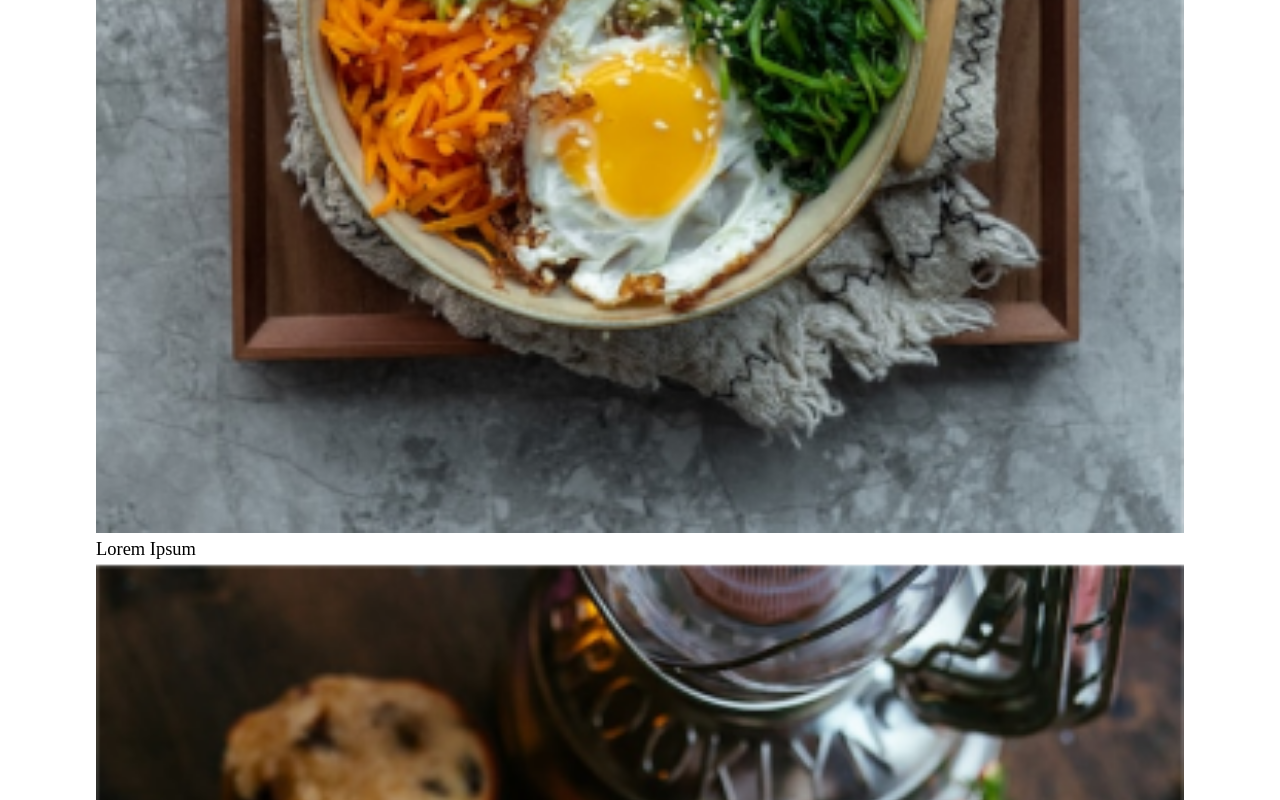
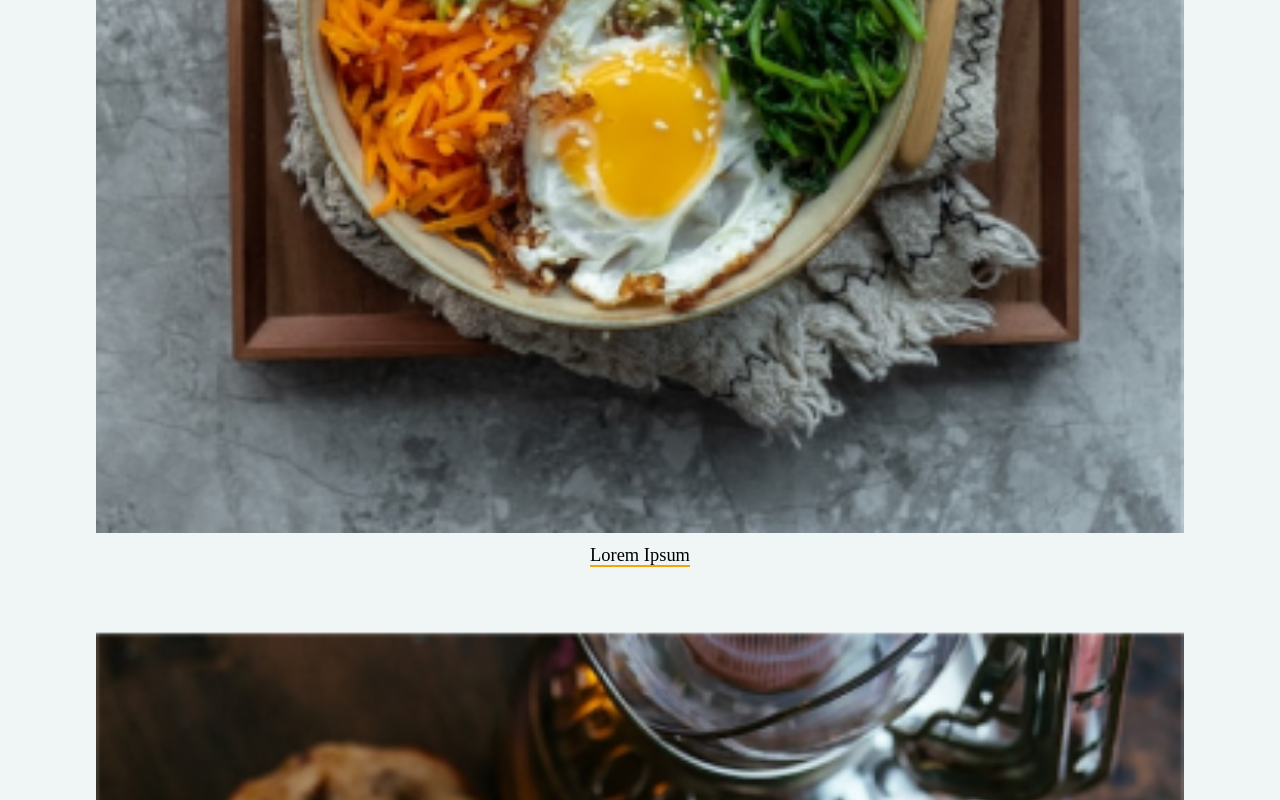
Before and after one commit to JuszJo/food, a plain HTML site: page index.html in a window 1280 px wide. Shown: the part 2000-2800 px from the top of the page. Drawn offline with Linux system fonts and the light colour scheme.

Commit message:
more css

```diff
--- a/index.html
+++ b/index.html
@@ -97,27 +97,35 @@
             </div>
         </section>
         <section>
-            <div class="div-padding">
+            <div id="menu-div" class="div-padding">
                 <div class="container">
                     <div>
-                        <h4 class="highlight">Menu</h4>
+                        <h4 style="text-align: center;" class="highlight">Menu</h4>
                     </div>
-                    <div id="menu-div" class="flex">
+                    <div id="food-div" class="flex">
                         <figure>
                             <img src="./assets/food1.png" alt="food">
-                            <p>Lorem Ipsum</p>
+                            <div class="mt0">
+                                <span class="food-name">Lorem Ipsum</span>
+                            </div>
                         </figure>
-                        <figure>
+                        <figure class="mt4">
                             <img src="./assets/food2.png" alt="food">
-                            <p>Lorem Ipsum</p>
+                            <div class="mt0">
+                                <span class="food-name">Lorem Ipsum</span>
+                            </div>
                         </figure>
-                        <figure>
+                        <figure class="mt4">
                             <img src="./assets/food3.png" alt="food">
-                            <p>Lorem Ipsum</p>
+                            <div class="mt0">
+                                <span class="food-name">Lorem Ipsum</span>
+                            </div>
                         </figure>
-                        <figure>
+                        <figure class="mt4">
                             <img src="./assets/food4.png" alt="food">
-                            <p>Lorem Ipsum</p>
+                            <div class="mt0">
+                                <span class="food-name">Lorem Ipsum</span>
+                            </div>
                         </figure>
                     </div>
                 </div>
--- a/style.css
+++ b/style.css
@@ -53,6 +53,7 @@ h4 {
 }
 
 p {
+    font-family: Montserrat;
     font-size: calc(var(--p) / 1.3);
     line-height: 25px;
 }
@@ -67,11 +68,23 @@ p {
     margin-right: auto;
 }
 
+.mt0 {
+    margin-top: 0.5rem;
+}
+
 .mt {
     margin-top: 1rem;
 }
 
 .mt2 {
+    margin-top: 2rem;
+}
+
+.mt3 {
+    margin-top: 3rem;
+}
+
+.mt4 {
     margin-top: 4rem;
 }
 
@@ -109,11 +122,21 @@ p {
 }
 
 #menu-div {
+    background-color: var(--secondary);
+}
+
+#food-div {
     margin-top: 4rem;
     flex-direction: column;
-    justify-content: center;
+    text-align: center;
 }
 
-#menu-div img {
+#food-div img {
     width: 100%;
 }
+
+.food-name {
+    border-bottom: 2px solid var(--primary);
+    font-size: calc(var(--p) / 1.3);
+    font-family: Montserrat;
+}
```
